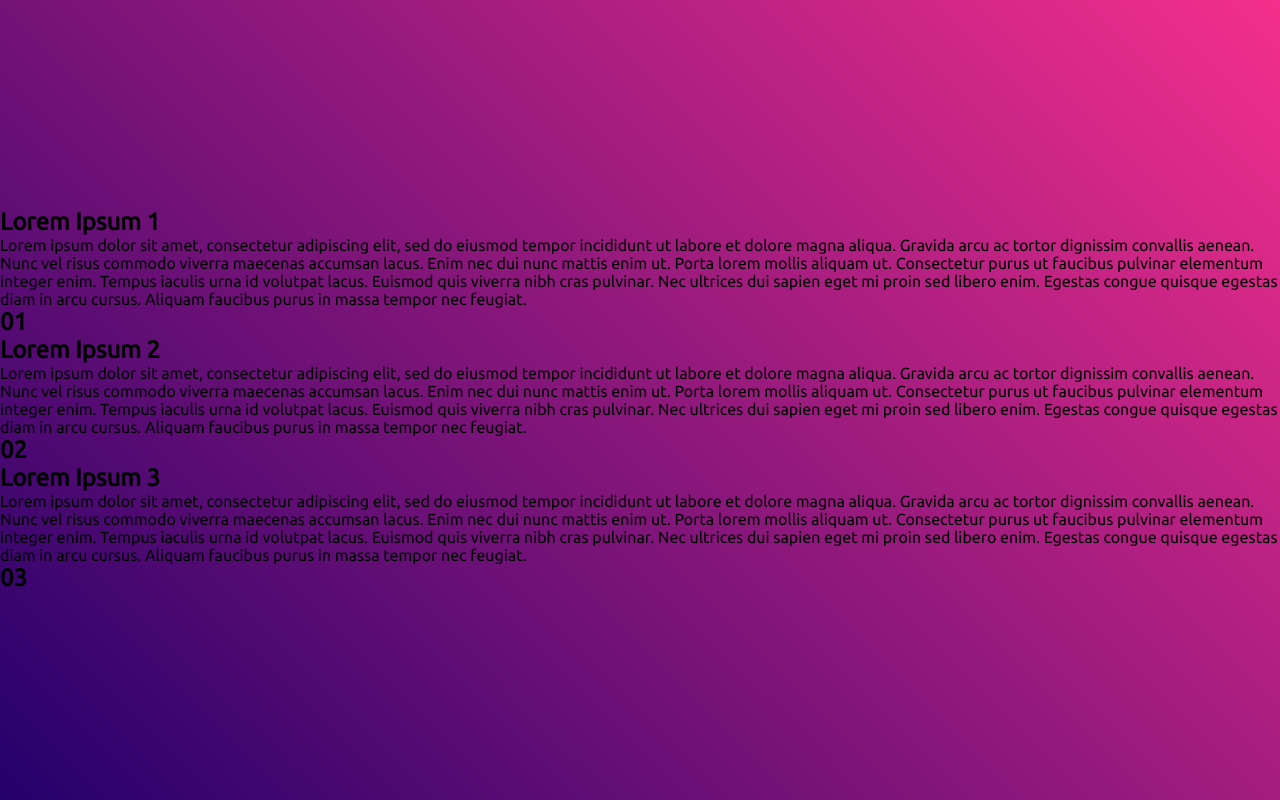
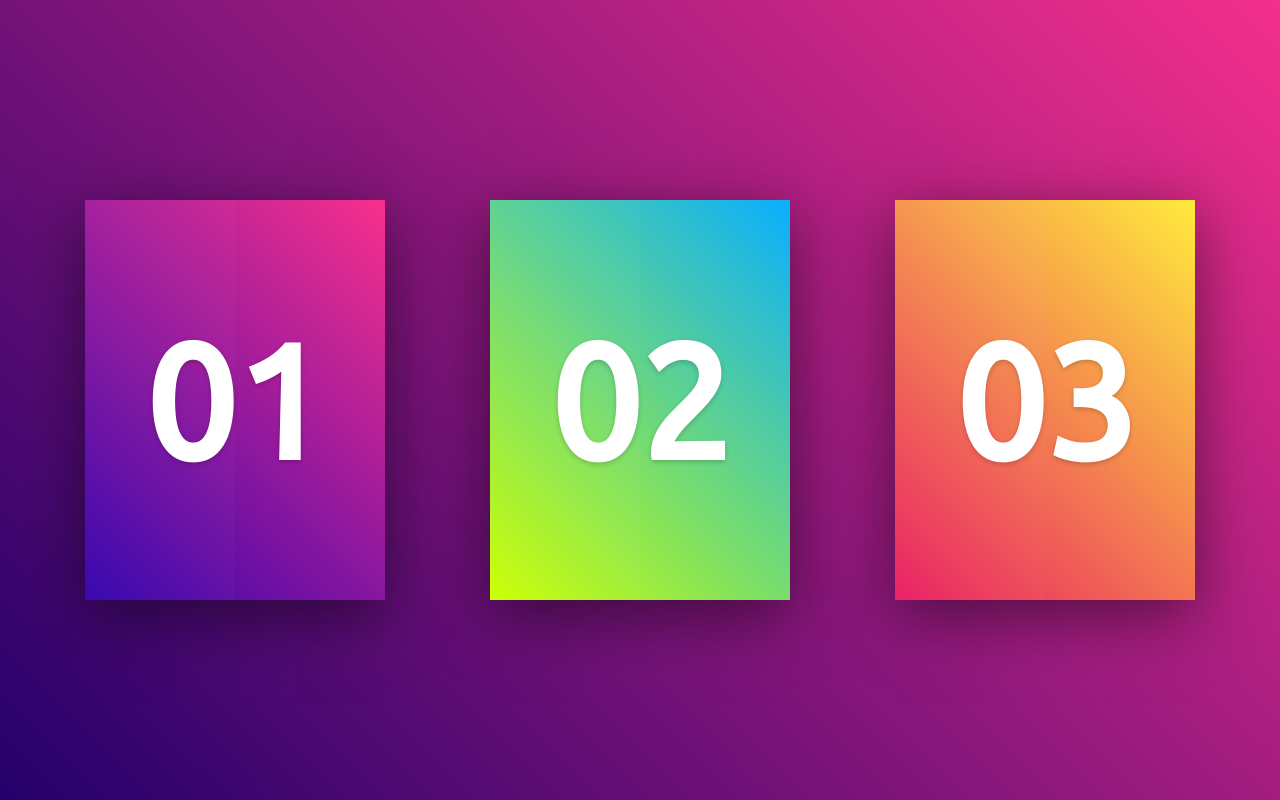
Before and after one commit to wojdom798/web-dev, a plain HTML site: page _1_card-hover-effect/card-hover-effect-1.html in a window 1280 px wide. Drawn offline with Linux system fonts and the light colour scheme.

Commit message:
card-hover-effect-1: finished

```diff
--- a/_1_card-hover-effect/card-hover-effect-1.css
+++ b/_1_card-hover-effect/card-hover-effect-1.css
@@ -1,4 +1,8 @@
 @import url('https://fonts.googleapis.com/css?family=Ubuntu&display=swap');
+
+:root {
+  --transition-time: .4s;
+}
 
 * {
   margin: 0;
@@ -14,3 +18,90 @@ body {
   font-family: 'Ubuntu', sans-serif;
   background: linear-gradient(45deg, #24006b, #f42f8c);
 }
+
+.container {
+  width: 1200px;
+  display: grid;
+  grid-template-columns: repeat(auto-fit, minmax(350px, 1fr));
+  grid-gap: 15px;
+  margin: 0 auto;
+}
+
+.container .card {
+  position: relative;
+  width: 300px;
+  height: 400px;
+  margin: 0 auto;
+  background-color: #fff;
+  box-shadow: 0 15px 60px rgba(0,0,0,.5);
+}
+
+.container .card .face {
+  position: absolute;
+  bottom: 0;
+  left: 0;
+  width: 100%;
+  height: 100%;
+  display: flex;
+  justify-content: center;
+  align-items: center;
+}
+
+.container .card .face.face1 {
+  box-sizing: border-box;
+  padding: 20px;
+
+}
+
+.container .card .face.face1 h2 {
+  margin: 0;
+  padding: 0;
+}
+
+.container .card .face.face2 {
+  background-color: #111;
+  transition: var(--transition-time);
+  -moz-transition: var(--transition-time);
+  -webkit-transition: var(--transition-time);
+}
+
+.container .card:nth-child(1) .face.face2 {
+  background: linear-gradient(45deg, #3503ad, #f7308c);
+}
+
+.container .card:nth-child(2) .face.face2 {
+  background: linear-gradient(45deg, #ccff00, #09afff);
+}
+
+.container .card:nth-child(3) .face.face2 {
+  background: linear-gradient(45deg, #e91e63, #ffeb3b);
+}
+
+.container .card:hover .face.face2 {
+  height: 60px;
+}
+
+.container .card .face.face2:before {
+  content: '';
+  position: absolute;
+  top: 0;
+  left: 0;
+  width: 50%;
+  height: 100%;
+  background-color: rgba(255,255,255,.02);
+}
+
+.container .card .face.face2 h2 {
+  margin: 0;
+  padding: 0;
+  font-size: 10rem;
+  color: #fff;
+  transition: var(--transition-time);
+  -moz-transition: var(--transition-time);
+  -webkit-transition: var(--transition-time);
+  text-shadow: 0 2px 5px rgba(0,0,0,.2);
+}
+
+.container .card:hover .face.face2 h2 {
+  font-size: 2rem;
+}
```
